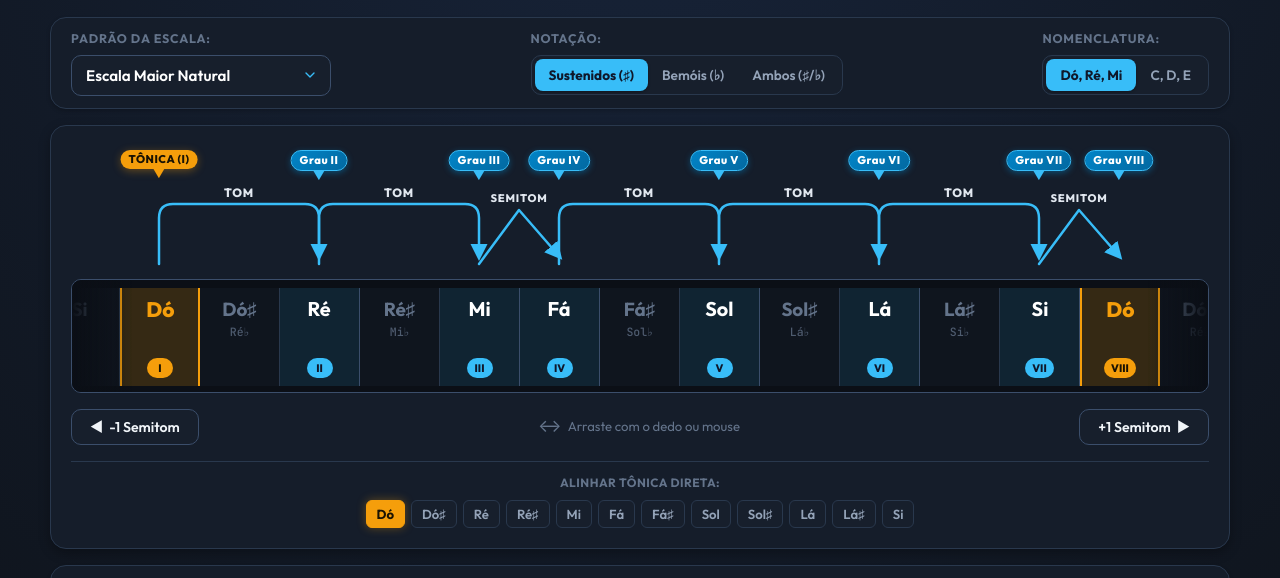
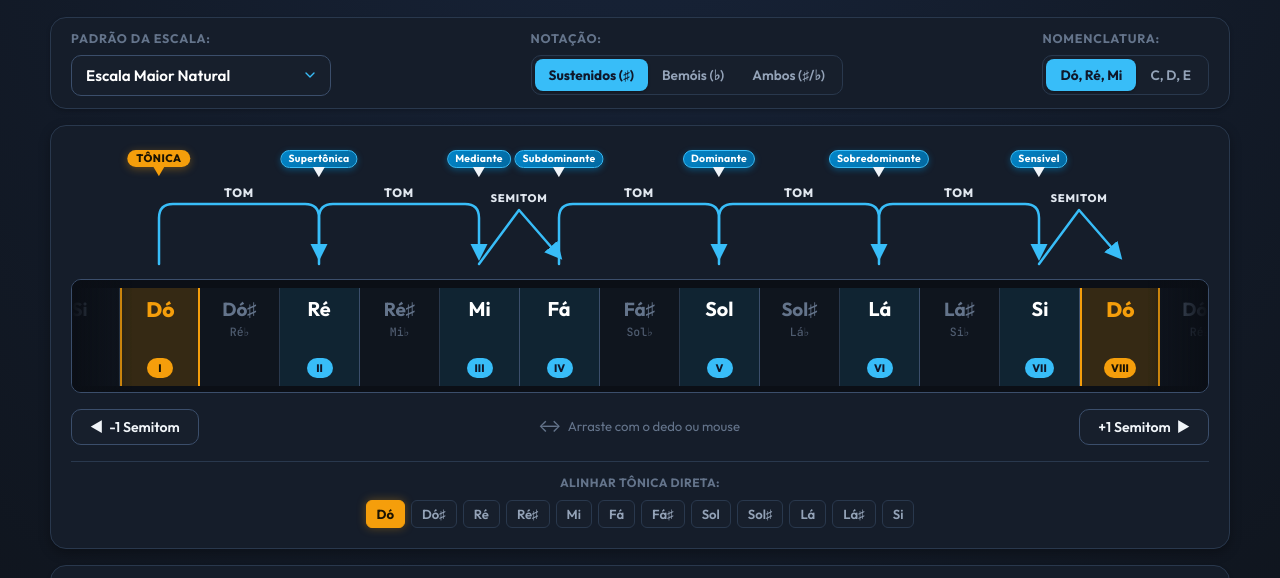
Before and after one commit to Morphabius/escala-interativa, a plain HTML site: page index.html in a window 1280 px wide. Shown: the part 143-721 px from the top of the page. Drawn offline with Linux system fonts and the light colour scheme.

Commit message:
feat: replace Grau with harmonic degree names (Supertônica..Sensível) and remove Grau VIII from top guide

```diff
--- a/app.js
+++ b/app.js
@@ -292,21 +292,43 @@ function renderDegreePointers() {
 
   const scale = SCALES[state.currentScaleKey];
   const relativeOffsets = getScaleRelativeOffsets();
-  const romanNumerals = ["I", "II", "III", "IV", "V", "VI", "VII", "VIII"];
+  const romanNumerals = ["I", "II", "III", "IV", "V", "VI", "VII"];
 
-  relativeOffsets.forEach((offset, idx) => {
+  const defaultDegreeNames = [
+    "Tônica",
+    "Supertônica",
+    "Mediante",
+    "Subdominante",
+    "Dominante",
+    "Sobredominante",
+    "Sensível"
+  ];
+
+  // Renderiza apenas os graus I a VII (omite o Grau VIII conforme solicitado)
+  const count = Math.min(relativeOffsets.length - 1, 7);
+
+  for (let idx = 0; idx < count; idx++) {
+    const offset = relativeOffsets[idx];
     const isTonic = idx === 0;
-    const isOctave = idx === relativeOffsets.length - 1;
     const roman = romanNumerals[idx] || (idx + 1);
+
+    // Obtém o nome específico do grau (Supertônica, Mediante, Subdominante, Dominante, Sobredominante, Sensível...)
+    let degreeName = defaultDegreeNames[idx] || `Grau ${roman}`;
+    if (scale.degrees && scale.degrees[idx]) {
+      const match = scale.degrees[idx].match(/\((.*?)\)/);
+      if (match) {
+        degreeName = match[1];
+      }
+    }
 
     const pointerEl = document.createElement("div");
     pointerEl.className = `degree-pointer-label ${isTonic ? "is-tonic" : "is-degree"}`;
 
-    const fullLabel = isTonic ? "TÔNICA (I)" : `Grau ${roman}`;
+    const fullLabel = isTonic ? "TÔNICA" : degreeName;
     const shortLabel = isTonic ? "I" : roman;
 
     pointerEl.innerHTML = `
-      <span class="pointer-badge" title="${isTonic ? 'Grau I (Tônica)' : (isOctave ? 'Grau VIII (Oitava)' : `Grau ${roman}`)}">
+      <span class="pointer-badge" title="Grau ${roman}: ${degreeName}">
         <span class="label-full">${fullLabel}</span>
         <span class="label-short">${shortLabel}</span>
       </span>
@@ -317,7 +339,7 @@ function renderDegreePointers() {
     pointerEl.style.transform = `translateX(${targetX}px) translateX(-50%)`;
 
     container.appendChild(pointerEl);
-  });
+  }
 }
 
 // ==========================================
--- a/style.css
+++ b/style.css
@@ -251,6 +251,8 @@ body {
 .degree-pointer-label.is-tonic .pointer-badge {
   background: var(--tonic-color);
   color: #1a1303;
+  font-size: 0.68rem;
+  padding: 2px 9px;
   box-shadow: 0 2px 8px var(--tonic-glow);
 }
 
@@ -258,11 +260,17 @@ body {
   color: var(--tonic-color);
 }
 
-/* Badges dos Demais Graus (II, III, IV...) em Azul Elétrico */
+/* Badges dos Demais Graus (II a VII) em Azul Elétrico */
 .degree-pointer-label.is-degree .pointer-badge {
   background: linear-gradient(135deg, #0284c7 0%, #0369a1 100%);
   color: #ffffff;
   border: 1px solid #38bdf8;
+  font-size: 0.65rem;
+  font-weight: 700;
+  letter-spacing: 0.3px;
+  padding: 2px 7px;
+  box-shadow: 0 2px 6px rgba(2, 132, 199, 0.45);
+}
   box-shadow: 0 2px 6px rgba(2, 132, 199, 0.45);
 }
 
```
